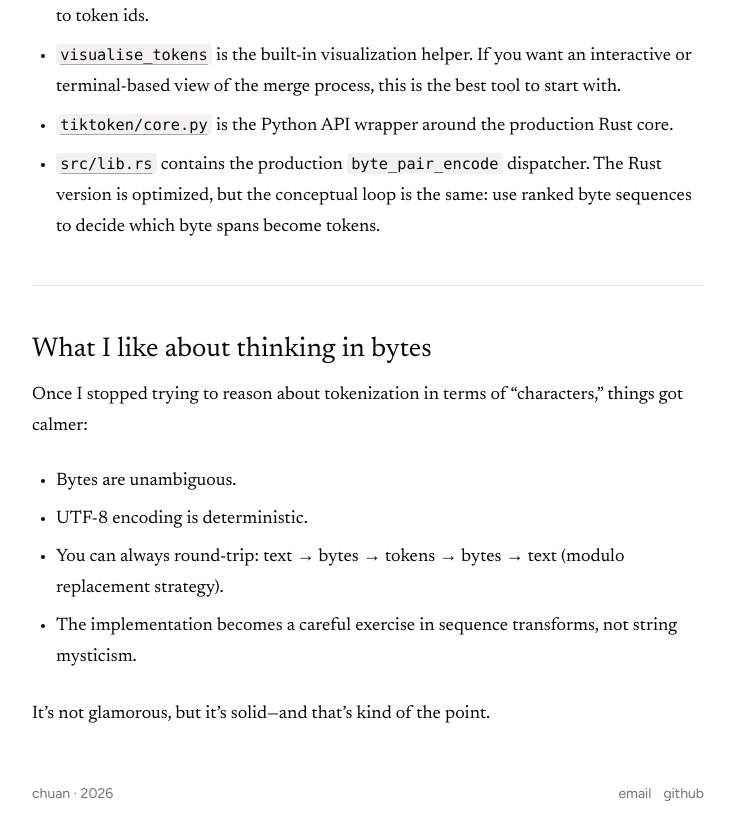
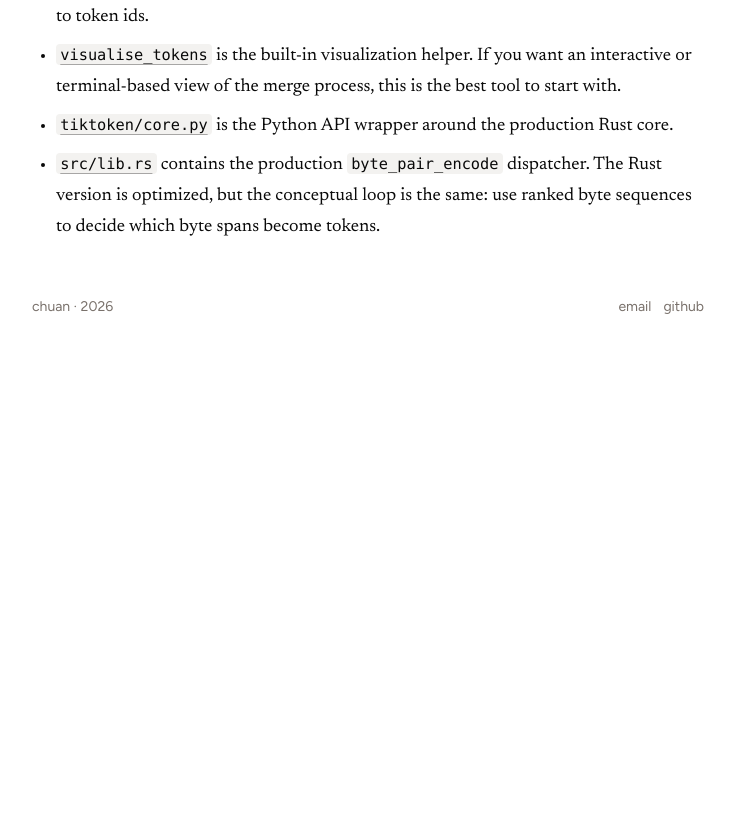
Before and after one commit to masterkeywikz/masterkeywikz.github.io, a Jekyll site: the page built from _posts/2026-08-18-implementing-byte-pair-encoding.md, in a window 1280 px wide and 900 px high, scrolled down 7191 px. Shown: the top 840 px of the window, without its empty margins (272-1007 px from the left). Built offline with Jekyll 4.4.1, drawn with Linux system fonts in a browser that asks for light colours; after the commit the page ends 7604 px from its top, so only the background shows below that.

Commit message:
Trim BPE post conclusion

```diff
--- a/_posts/2026-08-18-implementing-byte-pair-encoding.md
+++ b/_posts/2026-08-18-implementing-byte-pair-encoding.md
@@ -192,16 +192,3 @@ OpenAI’s [`tiktoken`](https://github.com/openai/tiktoken) repository has two u
 - [`visualise_tokens`](https://github.com/openai/tiktoken/blob/main/tiktoken/_educational.py#L170-L186) is the built-in visualization helper. If you want an interactive or terminal-based view of the merge process, this is the best tool to start with.
 - [`tiktoken/core.py`](https://github.com/openai/tiktoken/blob/main/tiktoken/core.py#L14-L52) is the Python API wrapper around the production Rust core.
 - [`src/lib.rs`](https://github.com/openai/tiktoken/blob/main/src/lib.rs#L184-L196) contains the production `byte_pair_encode` dispatcher. The Rust version is optimized, but the conceptual loop is the same: use ranked byte sequences to decide which byte spans become tokens.
-
----
-
-## What I like about thinking in bytes
-
-Once I stopped trying to reason about tokenization in terms of “characters,” things got calmer:
-
-- Bytes are unambiguous.
-- UTF-8 encoding is deterministic.
-- You can always round-trip: text → bytes → tokens → bytes → text (modulo replacement strategy).
-- The implementation becomes a careful exercise in sequence transforms, not string mysticism.
-
-It’s not glamorous, but it’s solid—and that’s kind of the point.
```
